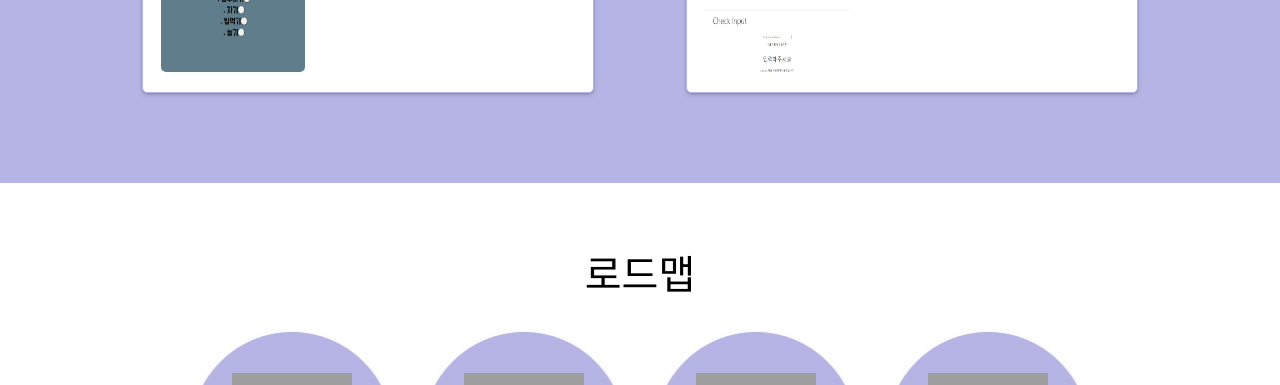
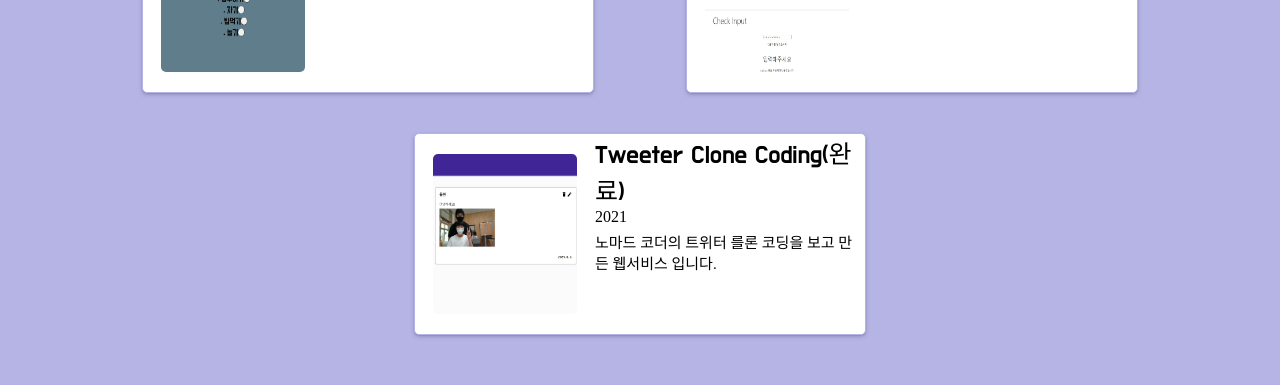
Before and after one commit to ivaaaaann/my-web-react, a React (Create React App) app: page /#/ in a window 1280 px wide. Shown: the part 2200-2585 px from the top of the page. Built offline with nearby package versions, Linux system fonts and the light colour scheme; grey boxes are pictures that could not be loaded.

Commit message:
update: Content Container add : TweeterClone.png
update: Content Container add : TweeterClone.png

```diff
--- a/src/components/ContentContainer.js
+++ b/src/components/ContentContainer.js
@@ -7,6 +7,7 @@
 import ToDoListImg from "../img/Todolist.png";
 import HooksImg from "../img/10KindHooksImg.png";
 import 맛있소고Img from "../img/맛있소고.png";
+import TweeterCloneImg from "../img/TweeterClone.png";
 
 const tabs = [
   {
@@ -47,6 +48,14 @@
         explain:
           "노마드 코더의 실전형 리액트 Hooks 10개를 보고 만든 hook 모음 웹서비스 입니다.",
         img: HooksImg,
+      },
+      {
+        id: 5,
+        name: "Tweeter Clone Coding",
+        year: "2021",
+        complete: "완료",
+        explain: "노마드 코더의 트위터 를론 코딩을 보고 만든 웹서비스 입니다.",
+        img: TweeterCloneImg,
       },
     ],
   },
```
Also changed, not shown: src/img/TweeterClone.png (added).
